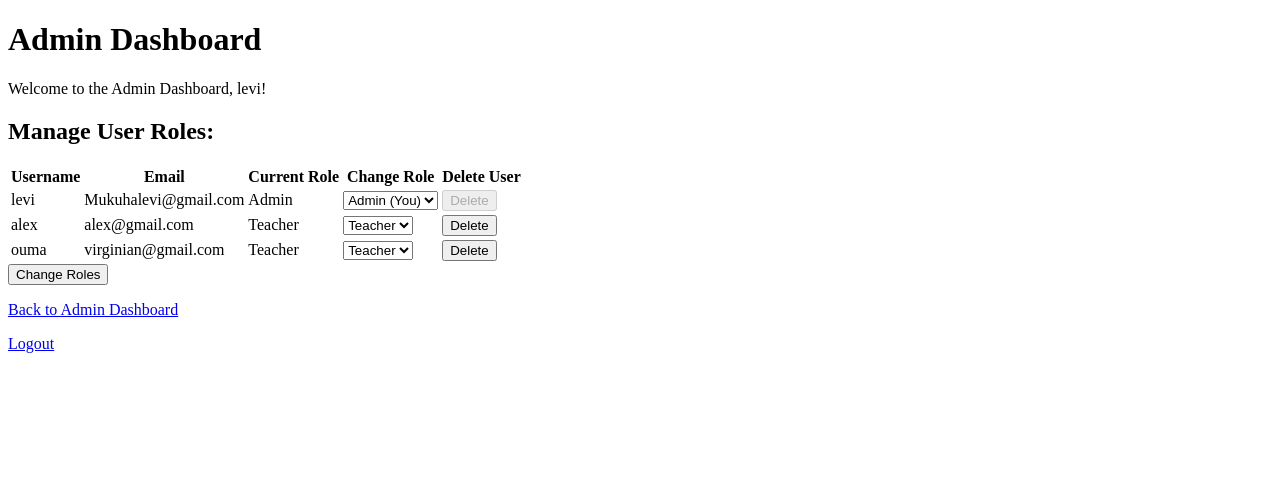
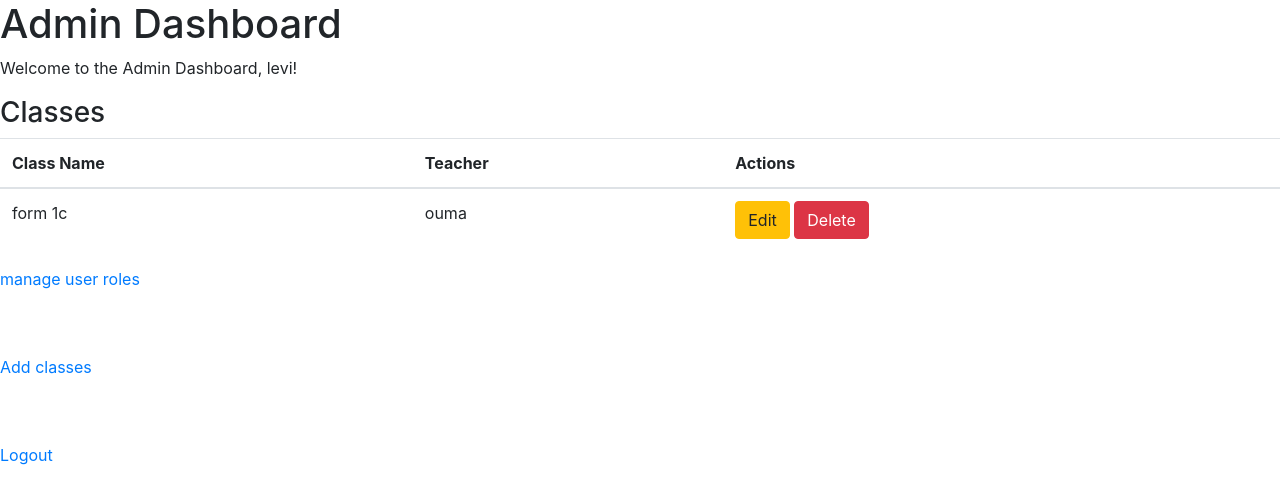
Before and after one commit to Levi-LMN/AcademeX, a Flask app: page /admin_dashboard in a window 1280 px wide. Shown: the top 504 px of the page. Run offline with Flask 3, Linux system fonts and the light colour scheme; a user stored in the database is signed in; data comes from the database, SQL or seed files in the repository; both versions use the stored data as it was after the commit; some libraries are stand-ins or nearby versions.

Commit message:
add classes

```diff
--- a/app.py
+++ b/app.py
@@ -27,8 +27,19 @@ class User(db.Model, UserMixin):
 class Class(db.Model):
     id = db.Column(db.Integer, primary_key=True)
     class_name = db.Column(db.String(50), unique=True, nullable=False)
+
+    __table_args__ = (
+        db.UniqueConstraint('class_name', name='uq_class_name_case_insensitive'),
+    )
+
     teacher_id = db.Column(db.Integer, db.ForeignKey('user.id'))
     students = db.relationship('Student', backref='class_students', lazy=True)
+
+    def edit_class(self, class_name, teacher_id):
+        self.class_name = class_name
+        self.teacher_id = teacher_id
+        db.session.commit()
+
 
 class Student(db.Model):
     id = db.Column(db.Integer, primary_key=True)
@@ -71,6 +82,13 @@ class RegistrationForm(FlaskForm):
     role = SelectField('Role', choices=[('Admin', 'Admin'), ('Teacher', 'Teacher'), ('Parent', 'Parent')], validators=[DataRequired()])
     submit = SubmitField('Register')
 
+# Update the AddClassForm in your app.py file
+class AddClassForm(FlaskForm):
+    class_name = StringField('Class Name', validators=[DataRequired()])
+    teacher_id = SelectField('Teacher', coerce=int, validators=[DataRequired()])
+    submit = SubmitField('Add Class')
+
+
 
 class AdminUsersForm(FlaskForm):
     submit = SubmitField('Change Role')
@@ -98,6 +116,7 @@ def index():
     return render_template('index.html')
 
 
+# Update the admin_dashboard route in your app.py file
 @app.route('/admin_dashboard', methods=['GET'])
 @login_required
 def admin_dashboard():
@@ -106,8 +125,11 @@ def admin_dashboard():
 
     users = User.query.all()
     form = AdminUsersForm()
+    add_class_form = AddClassForm()  # Instantiate AddClassForm here
+    classes = Class.query.all()
 
-    return render_template('admin/admin_dashboard.html', users=users, form=form)
+    return render_template('admin/admin_dashboard.html', users=users, form=form, add_class_form=add_class_form, classes=classes)
+
 
 @app.route('/manage_user_roles', methods=['GET', 'POST'])
 @login_required
@@ -128,7 +150,7 @@ def manage_user_roles():
         flash('User roles changed successfully.', 'success')
         return redirect(url_for('manage_user_roles'))
 
-    return render_template('admin/admin_dashboard.html', users=users, form=form)
+    return render_template('admin/users.html', users=users, form=form)
 
 
 @app.route('/delete_user/<int:user_id>', methods=['GET'])
@@ -231,6 +253,84 @@ def register():
 
     return render_template('register.html', form=form)
 
+
+# Update the add_class route in your app.py file
+@app.route('/add_class', methods=['GET', 'POST'])
+@login_required
+def add_class():
+    if current_user.role != 'Admin':
+        return abort(403)  # Forbidden
+
+    form = AddClassForm()
+
+    # Filter teachers who don't have classes
+    teachers_without_classes = User.query.filter_by(role='Teacher').filter_by(classes_taught=None).all()
+    form.teacher_id.choices = [(teacher.id, teacher.username) for teacher in teachers_without_classes]
+
+    if not teachers_without_classes:
+        flash('No teachers available. Please add teachers before creating a class.', 'danger')
+
+    if form.validate_on_submit():
+        class_name = form.class_name.data
+        teacher_id = form.teacher_id.data
+
+        # Check if the class name is already taken
+        if Class.query.filter_by(class_name=class_name).first():
+            flash('Class name already taken. Please choose a different one.', 'danger')
+        else:
+            # Create a new class
+            new_class = Class(class_name=class_name, teacher_id=teacher_id)
+
+            # Add the class to the database
+            db.session.add(new_class)
+            db.session.commit()
+
+            flash('Class added successfully!', 'success')
+            return redirect(url_for('admin_dashboard'))
+
+    return render_template('admin/add_class.html', add_class_form=form)
+
+
+# Add this route to your app.py file
+@app.route('/delete_class/<int:class_id>', methods=['GET'])
+@login_required
+def delete_class(class_id):
+    if current_user.role != 'Admin':
+        return abort(403)  # Forbidden
+
+    class_to_delete = Class.query.get(class_id)
+
+    if class_to_delete:
+        db.session.delete(class_to_delete)
+        db.session.commit()
+        flash('Class deleted successfully.', 'success')
+
+    return redirect(url_for('admin_dashboard'))
+
+
+# Update the edit_class route in your app.py file
+@app.route('/edit_class/<int:class_id>', methods=['GET', 'POST'])
+@login_required
+def edit_class(class_id):
+    if current_user.role != 'Admin':
+        return abort(403)  # Forbidden
+
+    class_to_edit = Class.query.get(class_id)
+    form = AddClassForm(obj=class_to_edit)
+
+    # Populate the teacher_id choices with all teachers
+    form.teacher_id.choices = [(teacher.id, teacher.username) for teacher in User.query.filter_by(role='Teacher').all()]
+
+    if class_to_edit and form.validate_on_submit():
+        form.populate_obj(class_to_edit)
+        db.session.commit()
+
+        flash('Class details updated successfully!', 'success')
+        return redirect(url_for('admin_dashboard'))
+
+    return render_template('admin/edit_class.html', add_class_form=form)
+
+
 if __name__ == '__main__':
     with app.app_context():
         db.create_all()
--- a/templates/admin/admin_dashboard.html
+++ b/templates/admin/admin_dashboard.html
@@ -6,6 +6,12 @@
     <meta http-equiv="X-UA-Compatible" content="IE=edge">
     <meta name="viewport" content="width=device-width, initial-scale=1.0">
     <title>Admin Dashboard</title>
+    <!-- Include Bootstrap CSS and JS -->
+<link rel="stylesheet" href="https://maxcdn.bootstrapcdn.com/bootstrap/4.0.0/css/bootstrap.min.css">
+<script src="https://code.jquery.com/jquery-3.2.1.slim.min.js"></script>
+<script src="https://cdnjs.cloudflare.com/ajax/libs/popper.js/1.12.9/umd/popper.min.js"></script>
+<script src="https://maxcdn.bootstrapcdn.com/bootstrap/4.0.0/js/bootstrap.min.js"></script>
+
 </head>
 
 <body>
@@ -13,56 +19,45 @@
 
     <p>Welcome to the Admin Dashboard, {{ current_user.username }}!</p>
 
-    <h2>Manage User Roles:</h2>
-    <form method="post" action="{{ url_for('manage_user_roles') }}">
-        {{ form.hidden_tag() }}
-        <table>
+
+
+<h3>Classes</h3>
+  {% if classes %}
+    <table class="table">
       <thead>
         <tr>
-                    <th>Username</th>
-                    <th>Email</th>
-                    <th>Current Role</th>
-                    <th>Change Role</th>
-                    <th>Delete User</th>
+          <th>Class Name</th>
+          <th>Teacher</th>
+          <th>Actions</th>
         </tr>
       </thead>
       <tbody>
-                {% for user in users %}
+        {% for class in classes %}
           <tr>
-                        <td>{{ user.username }}</td>
-                        <td>{{ user.email }}</td>
-                        <td>{{ user.role }}</td>
+            <td>{{ class.class_name }}</td>
+            <td>{{ class.teacher.username }}</td>
             <td>
-                            <select name="role_{{ user.id }}">
-                                {% if user.id == current_user.id %}
-                                    <option value="{{ current_user.role }}" selected>{{ current_user.role }} (You)</option>
-                                {% else %}
-                                    <option value="Admin" {% if user.role == 'Admin' %}selected{% endif %}>Admin</option>
-                                    <option value="Teacher" {% if user.role == 'Teacher' %}selected{% endif %}>Teacher</option>
-                                    <option value="Parent" {% if user.role == 'Parent' %}selected{% endif %}>Parent</option>
-                                {% endif %}
-                            </select>
+              <a href="{{ url_for('edit_class', class_id=class.id) }}" class="btn btn-warning">Edit</a>
+              <a href="{{ url_for('delete_class', class_id=class.id) }}" class="btn btn-danger">Delete</a>
             </td>
-                            <td>
-                                <button type="button" {% if user.id == current_user.id %}disabled{% endif %} onclick="confirmDelete('{{ user.id }}')">Delete</button>
-                            </td>
-
           </tr>
         {% endfor %}
       </tbody>
     </table>
-        <button type="submit">Change Roles</button>
-    </form>
+  {% else %}
+    <p>No classes available.</p>
+  {% endif %}
 
-    <script>
-        function confirmDelete(userId) {
-            if (confirm("Are you sure you want to delete this user?")) {
-                window.location.href = "{{ url_for('delete_user', user_id=0) }}" + userId;
-            }
-        }
-    </script>
 
-    <p><a href="{{ url_for('admin_dashboard') }}">Back to Admin Dashboard</a></p>
+
+
+    <p><a href="{{ url_for('manage_user_roles') }}">manage user roles</a></p>
+
+    <br>
+    <br>
+<p><a href="{{ url_for('add_class') }}">Add classes</a></p>
+    <br>
+    <br>
     <p><a href="{{ url_for('logout') }}">Logout</a></p>
 </body>
 
```
Also changed, not shown: templates/admin/add_class.html (added, +46 -0 lines), templates/admin/edit_class.html (added, +28 -0 lines), templates/admin/users.html (added, +53 -0 lines), instance/site.db. Lines whose indentation alone changed are shown as unchanged.
